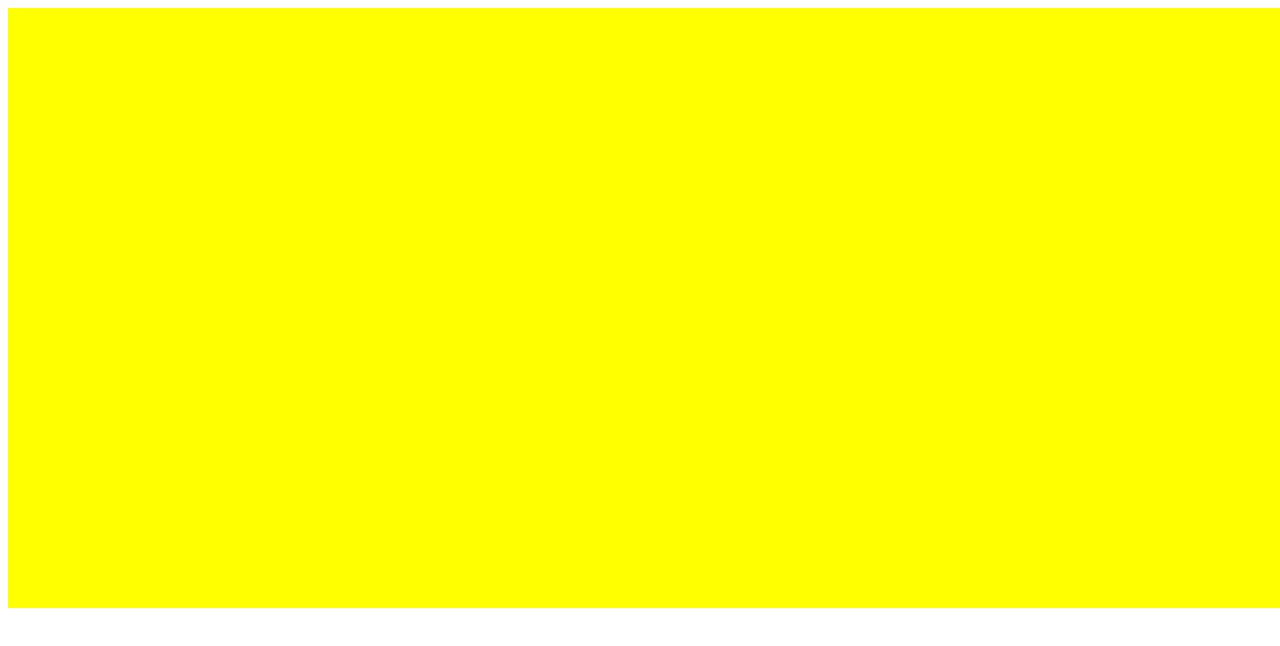
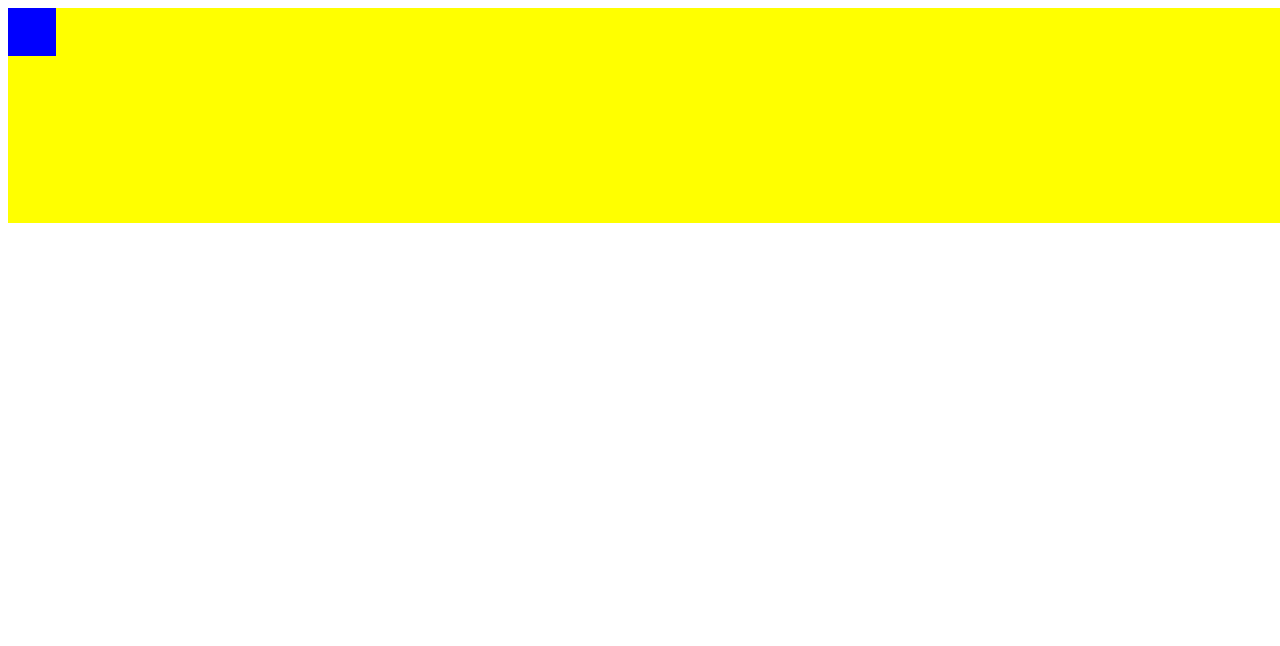
Before and after one commit to jae-yeal-Seo/NAVER-clone, a plain HTML site: page index.html in a window 1280 px wide. Drawn offline with Linux system fonts and the light colour scheme.

Commit message:
ハンバーガーメニュー

```diff
--- a/index.html
+++ b/index.html
@@ -17,9 +17,16 @@
             background-color: yellow;
         }
 
-        #head {
-            height: 600px;
+        #header {
+            height: 215px;
+        }
 
+        #header-hamburger {
+            position: absolute;
+            background-color: blue;
+            width: 32px;
+            height: 32px;
+            padding: 8px;
         }
     </style>
 </head>
@@ -27,7 +34,11 @@
 <body>
     <div id="wrap">
         <div id="wrap-center">
-            <div id="head"></div>
+            <div id="header">
+                <div id="header-hamburger">
+
+                </div>
+            </div>
             <div id="container"></div>
             <div id="footer"></div>
         </div>
```
Also changed, not shown: 1 other file.
